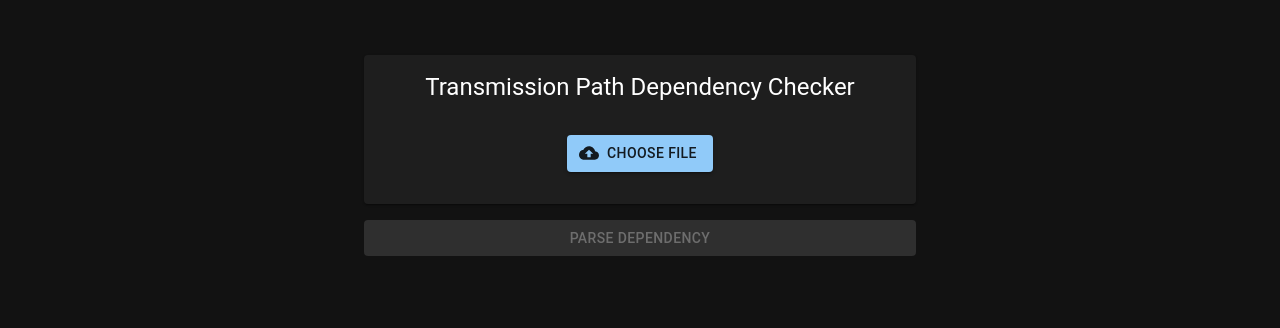
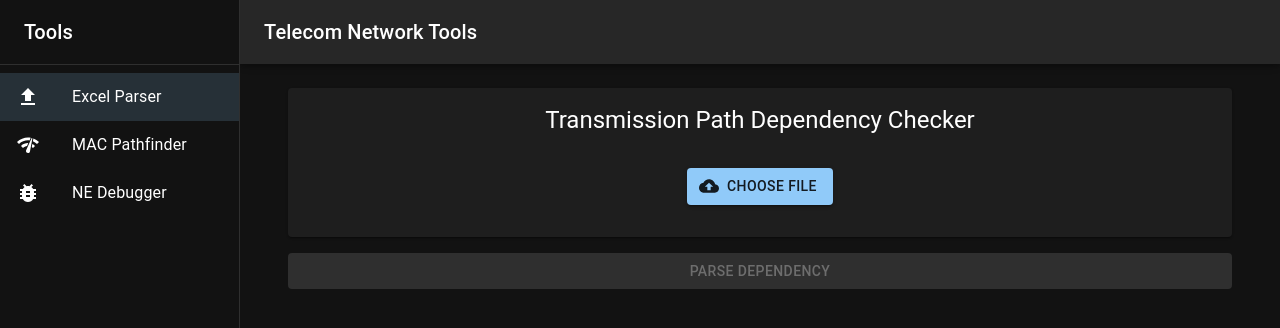
Before and after one commit to pesnik/telecom-network-tools, a React (Vite) app: page / in a window 1280 px wide. Shown: the top 328 px of the page. Built offline with nearby package versions, Linux system fonts and the light colour scheme.

Commit message:
feat: debug and visualizer tool init

```diff
--- a/package.json
+++ b/package.json
@@ -1,7 +1,7 @@
 {
   "name": "blink-transmission",
   "repository": {
-    "url": "https://github.com/rhasanm/blink-transmission"
+    "url": "https://github.com/pesnik/telecom-network-tools"
   },
   "private": true,
   "version": "0.0.3",
@@ -21,6 +21,7 @@
     "@tauri-apps/api": "^1",
     "react": "^18.2.0",
     "react-dom": "^18.2.0",
+    "typescript-language-server": "^4.3.4",
     "vite-tsconfig-paths": "^4.3.2"
   },
   "devDependencies": {
--- a/src-tauri/tauri.conf.json
+++ b/src-tauri/tauri.conf.json
@@ -28,8 +28,8 @@
     "windows": [
       {
         "title": "blink-transmission",
-        "width": 800,
-        "height": 600,
+        "width": 1400,
+        "height": 800,
         "resizable": false
       }
     ],
--- a/src/App.tsx
+++ b/src/App.tsx
@@ -1,11 +1,17 @@
 import * as React from "react";
-import { CssBaseline } from "@mui/material";
-import FileUploader from "components/FileUpload";
+import { CssBaseline, Box, Drawer, List, ListItem, ListItemButton, ListItemIcon, ListItemText, Toolbar, AppBar, Typography, Divider } from "@mui/material";
 import Container from "@mui/material/Container";
 import Stack from "@mui/material/Stack";
-import ParserButton from "components/ParserButton";
 import { ThemeProvider, createTheme } from "@mui/material/styles";
 import { FileProvider } from "contexts/FileContext";
+import FileUploader from "components/FileUpload";
+import ParserButton from "components/ParserButton";
+import FileUploadIcon from '@mui/icons-material/FileUpload';
+import DeviceHubIcon from '@mui/icons-material/DeviceHub';
+import BugReportIcon from '@mui/icons-material/BugReport';
+import NetworkCheckIcon from '@mui/icons-material/NetworkCheck';
+import TextField from '@mui/material/TextField';
+import Button from '@mui/material/Button';
 
 const darkTheme = createTheme({
   palette: {
@@ -13,17 +19,164 @@ const darkTheme = createTheme({
   },
 });
 
+const drawerWidth = 240;
+
 const App: React.FC = () => {
+  const [selectedTool, setSelectedTool] = React.useState<string>("excelParser");
+  const [macAddress, setMacAddress] = React.useState<string>("");
+  const [neName, setNeName] = React.useState<string>("");
+
+  const handleToolSelect = (tool: string) => {
+    setSelectedTool(tool);
+  };
+
+  const renderContent = () => {
+    switch (selectedTool) {
+      case "excelParser":
+        return (
+          <Stack spacing={2} sx={{ width: '100%' }}>
+            <FileUploader />
+            <ParserButton />
+          </Stack>
+        );
+      case "macPathfinder":
+        return (
+          <Stack spacing={2} sx={{ width: '100%' }}>
+            <Typography variant="h6">MAC Address Pathfinder</Typography>
+            <Typography variant="body2">
+              Visualize all possible transmission paths for a given MAC address
+            </Typography>
+            <TextField
+              label="MAC Address"
+              placeholder="Enter MAC address (e.g., 00:1A:2B:3C:4D:5E)"
+              fullWidth
+              value={macAddress}
+              onChange={(e) => setMacAddress(e.target.value)}
+            />
+            <Button
+              variant="contained"
+              startIcon={<DeviceHubIcon />}
+              disabled={!macAddress}
+            >
+              Generate Path Map
+            </Button>
+            <Box sx={{ mt: 2, height: 400, border: '1px dashed grey', borderRadius: 1, display: 'flex', alignItems: 'center', justifyContent: 'center' }}>
+              <Typography variant="body2" color="text.secondary">Path visualization will appear here</Typography>
+            </Box>
+          </Stack>
+        );
+      case "neDebugger":
+        return (
+          <Stack spacing={2} sx={{ width: '100%' }}>
+            <Typography variant="h6">Network Element Debugger</Typography>
+            <Typography variant="body2">
+              Debug transmission paths for network elements
+            </Typography>
+            <TextField
+              label="Network Element Name"
+              placeholder="Enter NE name"
+              fullWidth
+              value={neName}
+              onChange={(e) => setNeName(e.target.value)}
+            />
+            <Button
+              variant="contained"
+              startIcon={<BugReportIcon />}
+              disabled={!neName}
+            >
+              Analyze Paths
+            </Button>
+            <Box sx={{ mt: 2, height: 400, border: '1px dashed grey', borderRadius: 1, display: 'flex', alignItems: 'center', justifyContent: 'center' }}>
+              <Typography variant="body2" color="text.secondary">Condition met and unmet paths will appear here</Typography>
+            </Box>
+          </Stack>
+        );
+      default:
+        return <Typography>Select a tool from the sidebar</Typography>;
+    }
+  };
+
   return (
     <ThemeProvider theme={darkTheme}>
       <CssBaseline />
       <FileProvider>
-        <Container maxWidth="sm">
-          <Stack spacing={2} sx={{ mt: "10%" }}>
-            <FileUploader />
-            <ParserButton />
-          </Stack>
-        </Container>
+        <Box sx={{ display: 'flex' }}>
+          <AppBar
+            position="fixed"
+            sx={{ width: `calc(100% - ${drawerWidth}px)`, ml: `${drawerWidth}px` }}
+          >
+            <Toolbar>
+              <Typography variant="h6" noWrap component="div">
+                Telecom Network Tools
+              </Typography>
+            </Toolbar>
+          </AppBar>
+
+          <Drawer
+            sx={{
+              width: drawerWidth,
+              flexShrink: 0,
+              '& .MuiDrawer-paper': {
+                width: drawerWidth,
+                boxSizing: 'border-box',
+              },
+            }}
+            variant="permanent"
+            anchor="left"
+          >
+            <Toolbar>
+              <Typography variant="h6" align="center">Tools</Typography>
+            </Toolbar>
+            <Divider />
+            <List>
+              <ListItem disablePadding>
+                <ListItemButton
+                  selected={selectedTool === "excelParser"}
+                  onClick={() => handleToolSelect("excelParser")}
+                >
+                  <ListItemIcon>
+                    <FileUploadIcon />
+                  </ListItemIcon>
+                  <ListItemText primary="Excel Parser" />
+                </ListItemButton>
+              </ListItem>
+
+              <ListItem disablePadding>
+                <ListItemButton
+                  selected={selectedTool === "macPathfinder"}
+                  onClick={() => handleToolSelect("macPathfinder")}
+                >
+                  <ListItemIcon>
+                    <NetworkCheckIcon />
+                  </ListItemIcon>
+                  <ListItemText primary="MAC Pathfinder" />
+                </ListItemButton>
+              </ListItem>
+
+              <ListItem disablePadding>
+                <ListItemButton
+                  selected={selectedTool === "neDebugger"}
+                  onClick={() => handleToolSelect("neDebugger")}
+                >
+                  <ListItemIcon>
+                    <BugReportIcon />
+                  </ListItemIcon>
+                  <ListItemText primary="NE Debugger" />
+                </ListItemButton>
+              </ListItem>
+            </List>
+          </Drawer>
+
+          <Box
+            component="main"
+            sx={{ flexGrow: 1, p: 3, width: { sm: `calc(100% - ${drawerWidth}px)` } }}
+          >
+            <Toolbar /> {/* This creates space below the AppBar */}
+            <Container>
+              {renderContent()}
+            </Container>
+          </Box>
+        </Box>
       </FileProvider>
     </ThemeProvider>
   );
```
Also changed, not shown: 3 other files (tests, documents, lock files or other folders).
